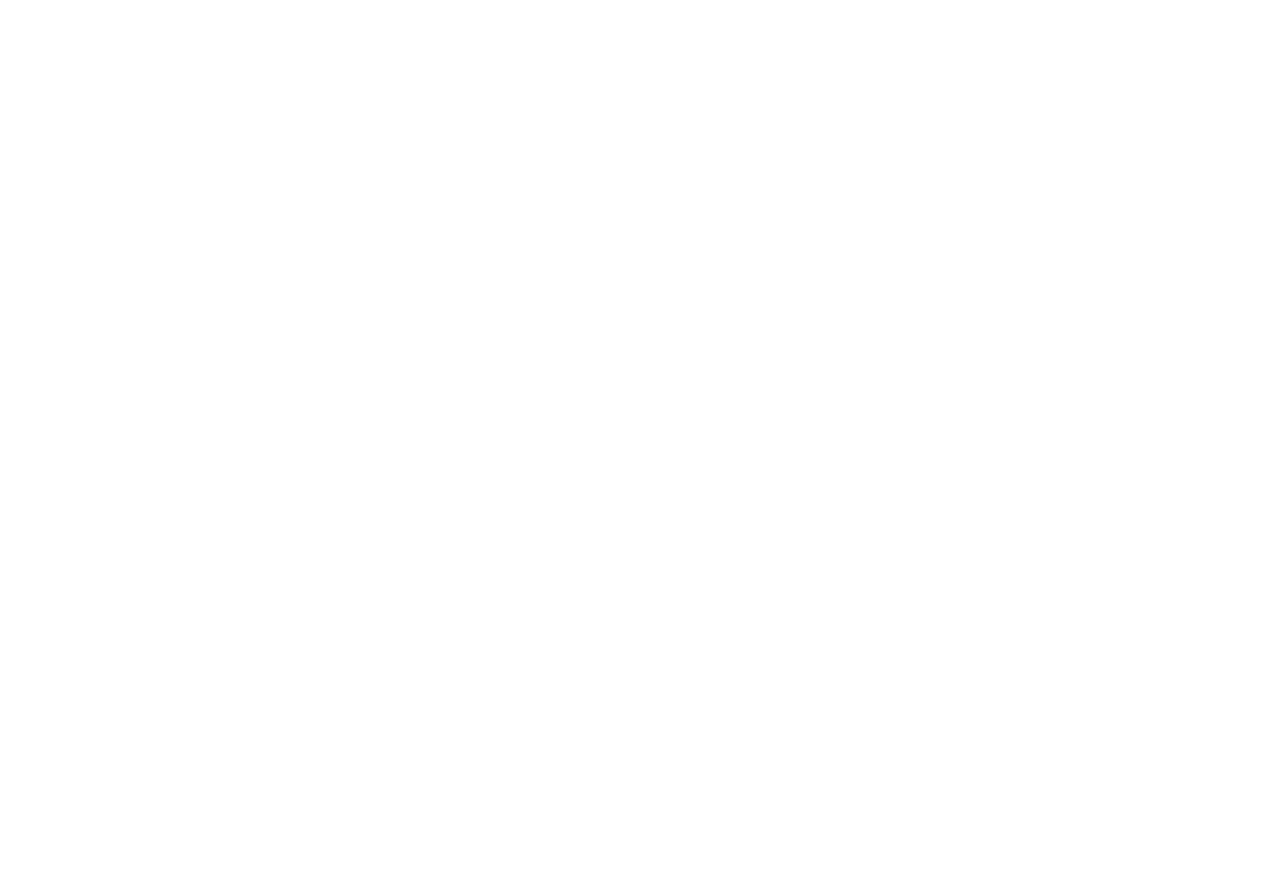
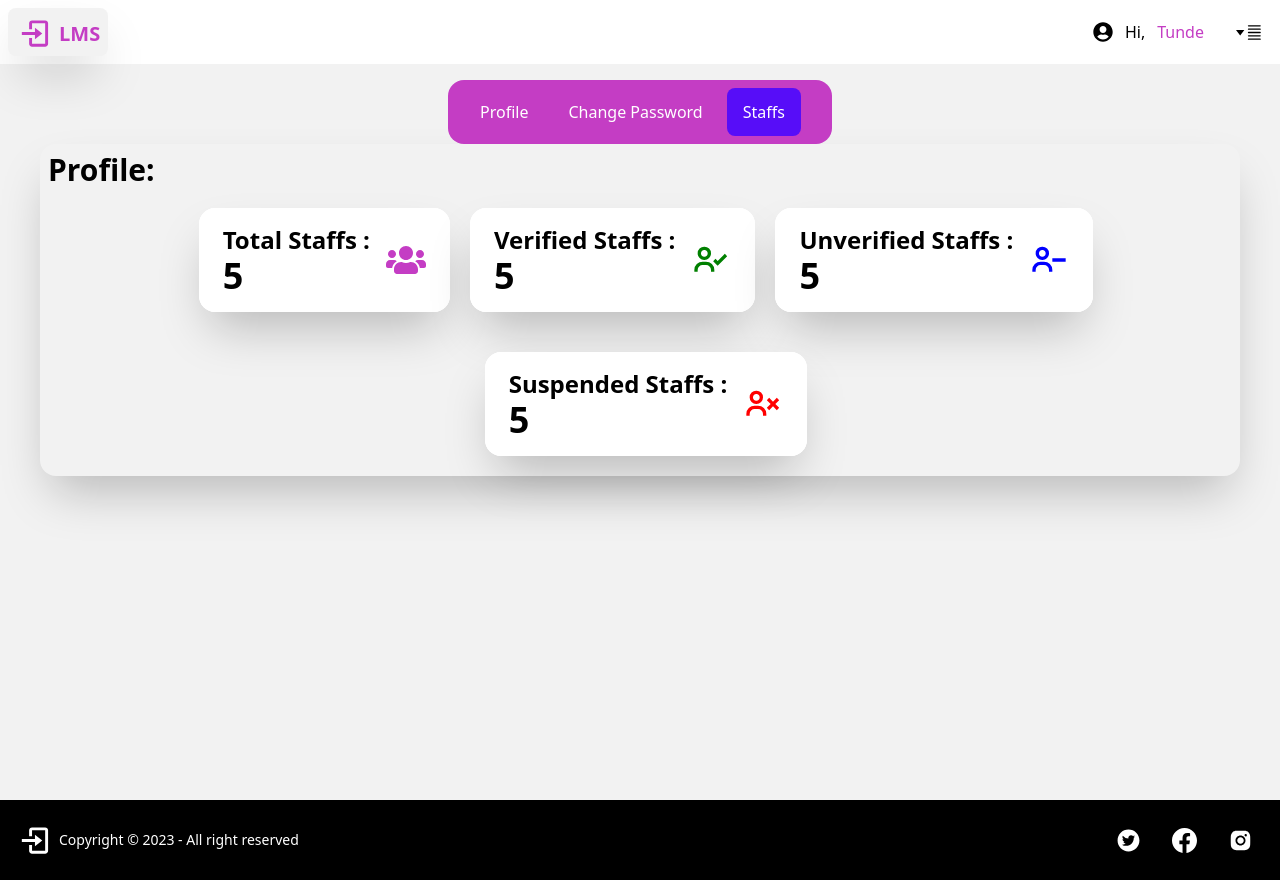
Before and after one commit to Twise007/lms, a React (Create React App) app: page /staffslist in a window 1280 px wide. Before the commit this address had no page. Before the commit the page ends 800 px from the top, so only its background shows below. Built offline with nearby package versions, Linux system fonts and the light colour scheme.

Commit message:
staffs table

```diff
--- a/src/App.js
+++ b/src/App.js
@@ -10,7 +10,7 @@
 import ChangePassword from "./pages/change password/ChangePassword";
 import Home from "./pages/Home";
 import Profile from "./pages/profile/Profile";
-import UsersList from "./pages/users/UsersList";
+import StaffsList from "./pages/staffs/StaffsList";
 
 
 
@@ -30,7 +30,7 @@
 
           <Route path="/profile" element={<Layout><Profile /></Layout>} />
           <Route path="/changepassword" element={<Layout><ChangePassword /></Layout>} />
-          <Route path="/userslist" element={<Layout><UsersList /></Layout>} />
+          <Route path="/staffslist" element={<Layout><StaffsList/></Layout>} />
 
         </Routes>
       </BrowserRouter>
--- a/src/components/PageMenu.jsx
+++ b/src/components/PageMenu.jsx
@@ -17,8 +17,8 @@
                 </NavLink>
             </li>
             <li>
-                <NavLink to="/userslist" className="hover:bg-bg-white hover:text-bg-purple mx-1">
-                    Users
+                <NavLink to="/staffslist" className="hover:bg-bg-white hover:text-bg-purple mx-1">
+                    Staffs
                 </NavLink>
             </li>
             </ul>
--- a/src/components/usersStats/InfoBox.jsx
+++ b/src/components/staffsStats/InfoBox.jsx
@@ -6,7 +6,7 @@
         <div className="stats">
             <div className="stat bg-bg-white">
                 <div className="stat-figure">{icon}</div>
-                <div className="stat-title text-2xl font-bold text-bg-black">{title}{' :'}</div>
+                <div className="stat-title text-2xl font-bold text-bg-black">{title}{' Staffs :'}</div>
                 <div className="stat-value text-4xl font-bold text-bg-black">{count}</div>
             </div>
         </div>
--- a/src/components/usersStats/UserStats.jsx
+++ b/src/components/staffsStats/StaffsStats.jsx
@@ -5,42 +5,42 @@
 
 //Icons
 const icon1 = <FaUsers size={40} className='text-bg-purple'/>
-const icon2 = <BiUserCheck size={40} className='text-green-500'/>
-const icon3 = <BiUserMinus size={40} className='text-blue-700'/>
-const icon4 = <BiUserX size={40} className='text-error'/>
+const icon2 = <BiUserCheck size={40} color='green'/>
+const icon3 = <BiUserMinus size={40} color='blue'/>
+const icon4 = <BiUserX size={40} color='red'/>
 
-const UserStats = () => {
+const StaffsStats = () => {
   return (
-    <div className=''>
-        <div className="shadow-2xl rounded-box">
-            <h1 className='text-bg-black text-3xl font-bold p-2'>Profile:</h1>
+    <div className='shadow-2xl rounded-box'>
+        <h1 className='text-bg-black text-3xl font-bold p-2'>Profile:</h1>
+        <div className=" justify-center card-actions">
             <InfoBox
                 icon={icon1}
-                title={"Total Users"}
+                title={"Total"}
                 count={"5"}
                 bgColor=''
             />
             <InfoBox
                 icon={icon2}
-                title={"Verified Users"}
+                title={"Verified"}
                 count={"5"}
-                bgColor="c"
+                bgColor=""
             />
             <InfoBox
                 icon={icon3}
-                title={"Unverified Users"}
+                title={"Unverified"}
                 count={"5"}
-                bgColor="c"
+                bgColor=""
             />
                         <InfoBox
                 icon={icon4}
-                title={"Suspended Users"}
+                title={"Suspended"}
                 count={"5"}
-                bgColor="c"
+                bgColor=""
             />
         </div>
     </div>
   )
 }
 
-export default UserStats
+export default StaffsStats
--- a/src/pages/users/UsersList.jsx
+++ b/src/pages/staffs/StaffsList.jsx
@@ -1,14 +1,14 @@
 import React from 'react'
 import PageMenu from '../../components/PageMenu'
-import UserStats from '../../components/usersStats/UserStats'
+import StaffsStats from '../../components/staffsStats/StaffsStats'
 
-const UsersList = () => {
+const StaffsList = () => {
   return (
     <div className='bg-bg-off-white min-h-screen pt-20 px-10'>
     <PageMenu />
-    <UserStats />
+    <StaffsStats />
     </div>
   )
 }
 
-export default UsersList
+export default StaffsList
```
